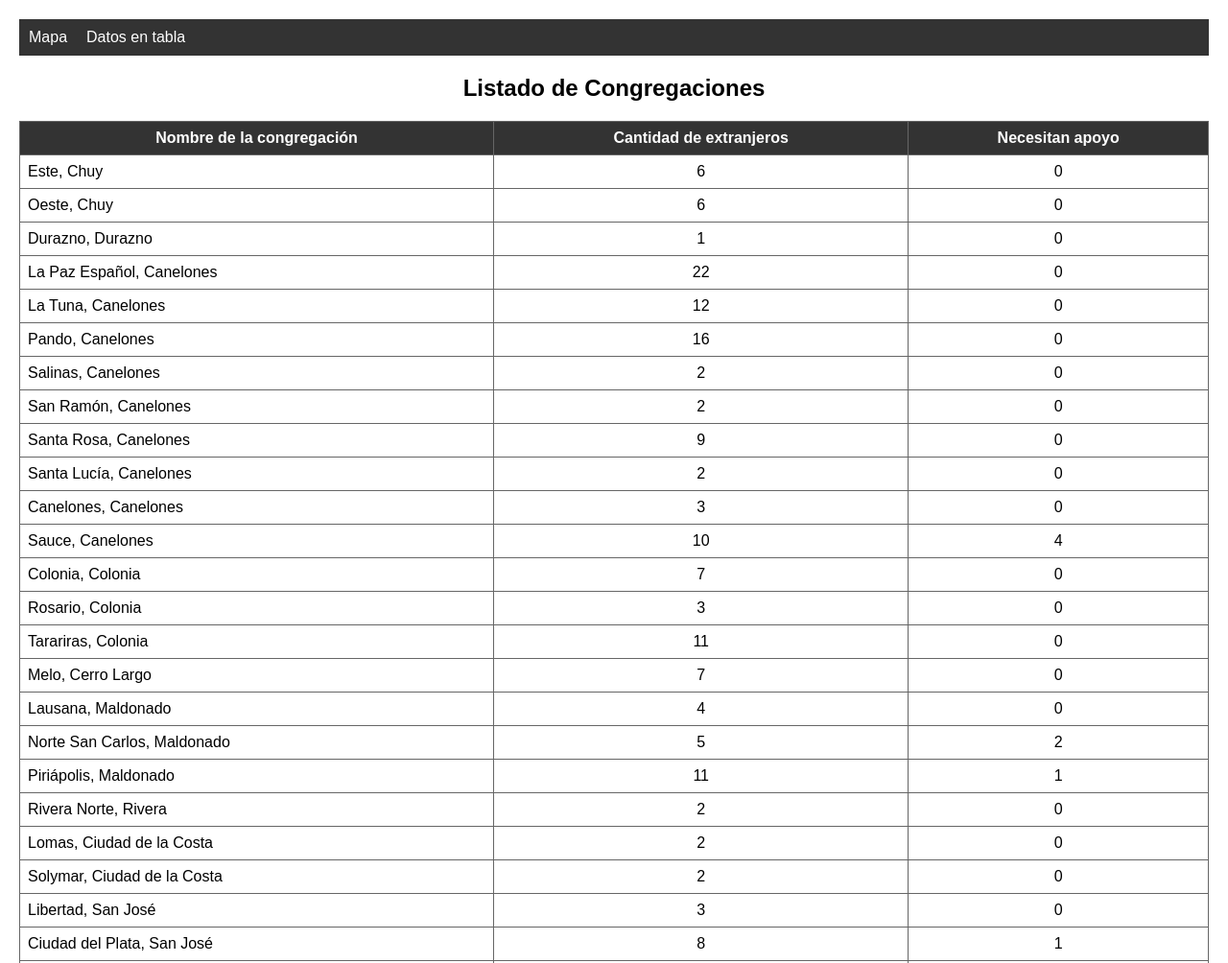
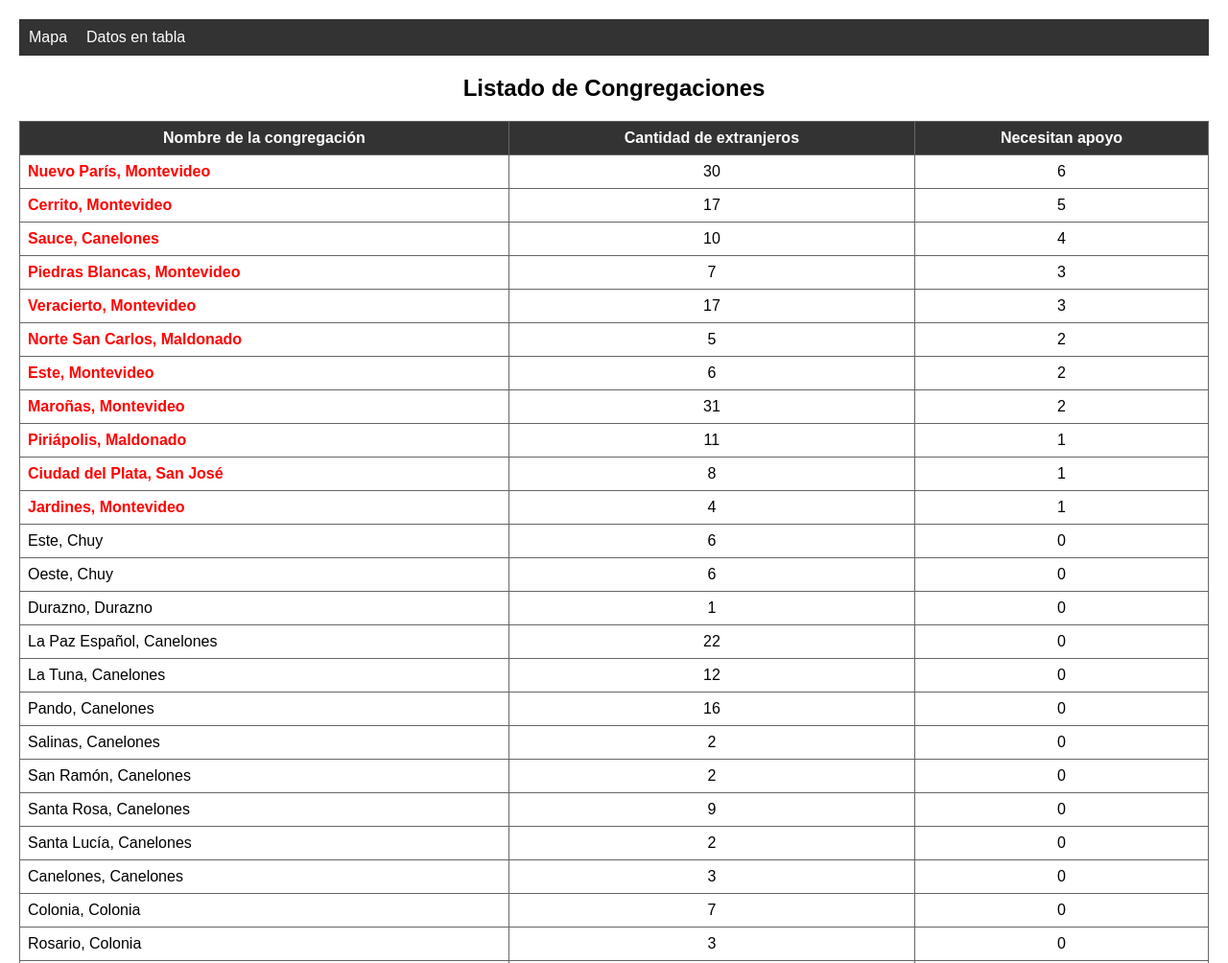
Before and after one commit to gattopublicidad/extranjeros, a plain HTML site: page tabla.html in a window 1280 px wide. Shown: the top 1004 px of the page at 96% size. Drawn offline with Linux system fonts and the light colour scheme.

Commit message:
Update tabla.html

```diff
--- a/tabla.html
+++ b/tabla.html
@@ -30,6 +30,12 @@
     /* Centrar números */
     .num {
       text-align: center;
+    }
+
+    /* Texto rojo para congregaciones con necesidad */
+    .rojo {
+      color: red;
+      font-weight: bold;
     }
 
     /* MENU */
@@ -74,13 +80,20 @@
     fetch('data.json')
       .then(res => res.json())
       .then(data => {
+
+        // ORDENAR: mayor necesidad_apoyo primero
+        data.sort((a, b) => b.necesidad_apoyo - a.necesidad_apoyo);
+
         const tbody = document.querySelector("#tabla tbody");
 
         data.forEach(item => {
           const row = document.createElement("tr");
 
+          // Congregaciones en rojo si necesitan apoyo
+          const claseNombre = item.necesidad_apoyo >= 1 ? "rojo" : "";
+
           row.innerHTML = `
-            <td>${item.nombre}</td>
+            <td class="${claseNombre}">${item.nombre}</td>
             <td class="num">${item.total_extranjeros}</td>
             <td class="num">${item.necesidad_apoyo}</td>
           `;
```
